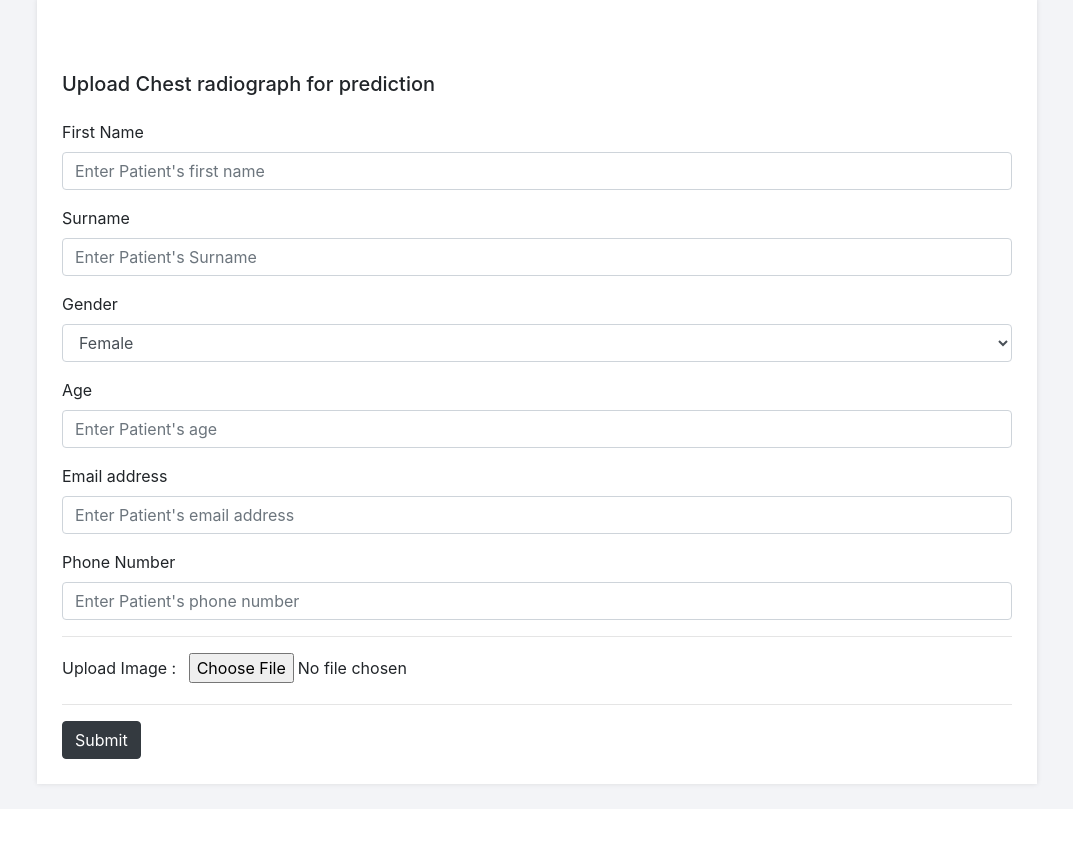
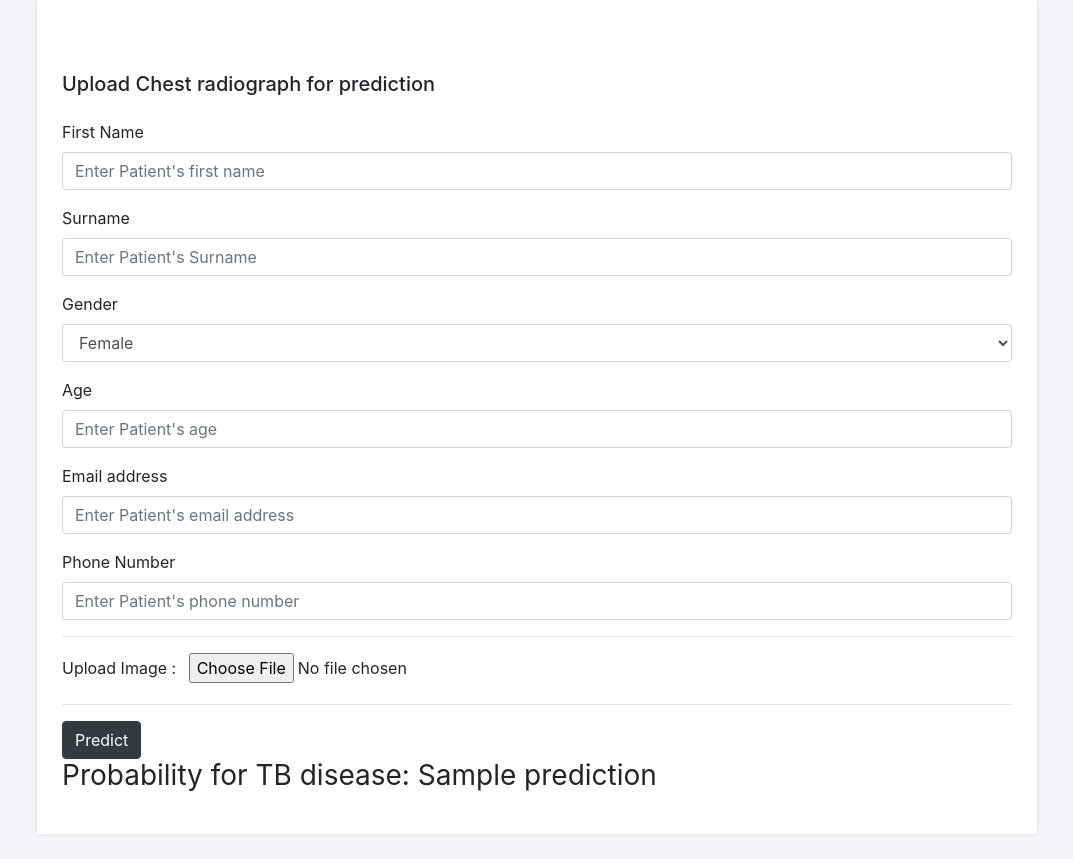
Before and after one commit to KatherineMungayi/ISproject, a Flask app: template templates/form.html in a window 1280 px wide. Shown: the part 186-1045 px from the top of the page, without its empty margins (103-1176 px from the left). Before the commit the page ends 975 px from the top, so only its background shows below. Run offline with Flask 2, Linux system fonts and the light colour scheme; the template is opened without the code that fills it: most values are stand-ins (such as "Sample title", 1, 10 or a date in 2020); some libraries are stand-ins or nearby versions.

Commit message:
Changes to upload form

```diff
--- a/templates/form.html
+++ b/templates/form.html
@@ -55,10 +55,12 @@ height: 60px;
      <hr>
      <div class="form-group mt-3">
        <label class="mr-2">Upload Image :</label>
-       <input type="file" name="image" id="image">
+       <input type="file" name="image" id="image" required>
      </div>
      <hr>
-     <button type="submit" class="btn btn-dark">Submit</button>
+     <button type="submit" class="btn btn-dark">Predict</button>
+
+     <h3 name="predict" class="h3 mb-3 font-weight-normal">Probability for TB disease:  {{ prediction }}</h3>
    </form>
 </div>
 
```
